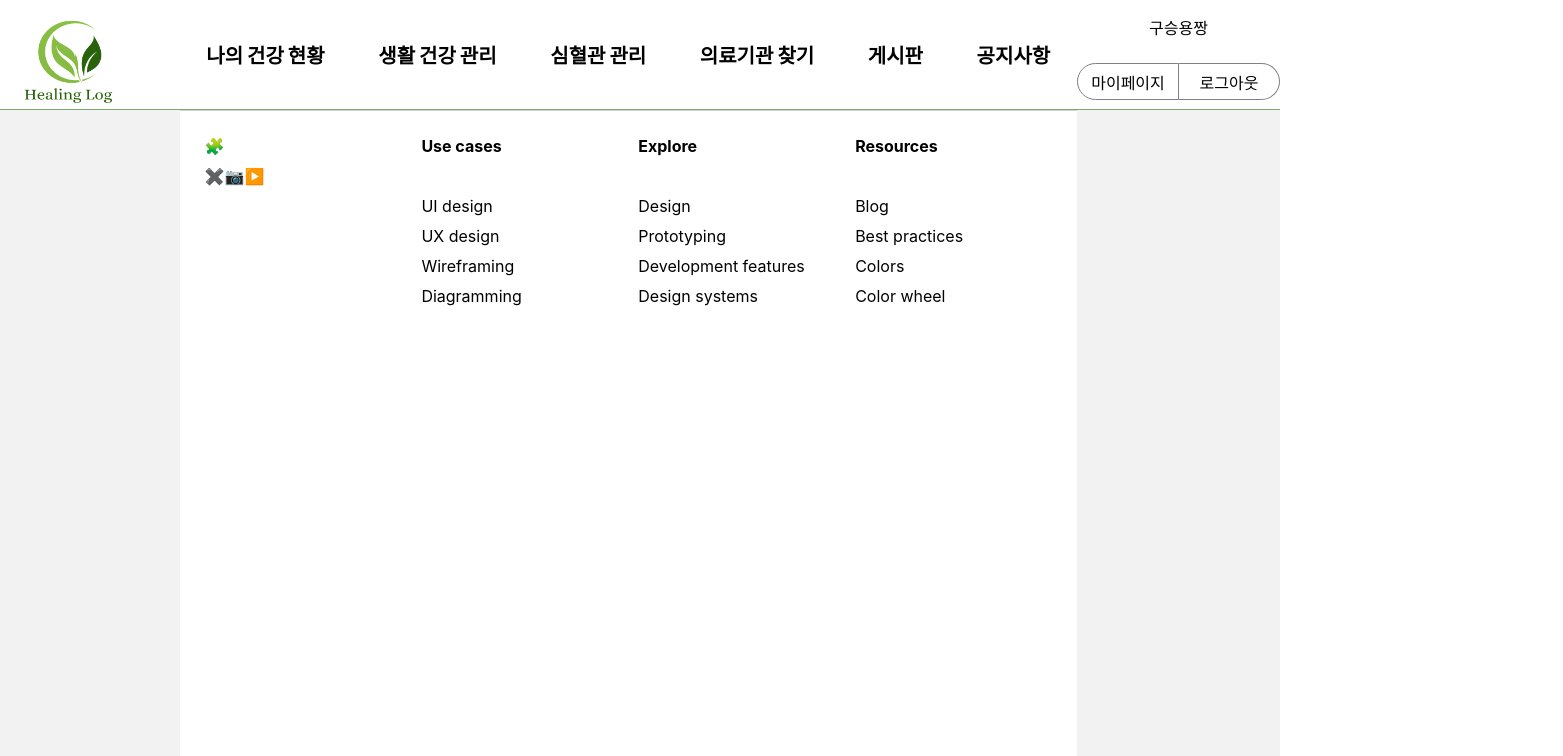
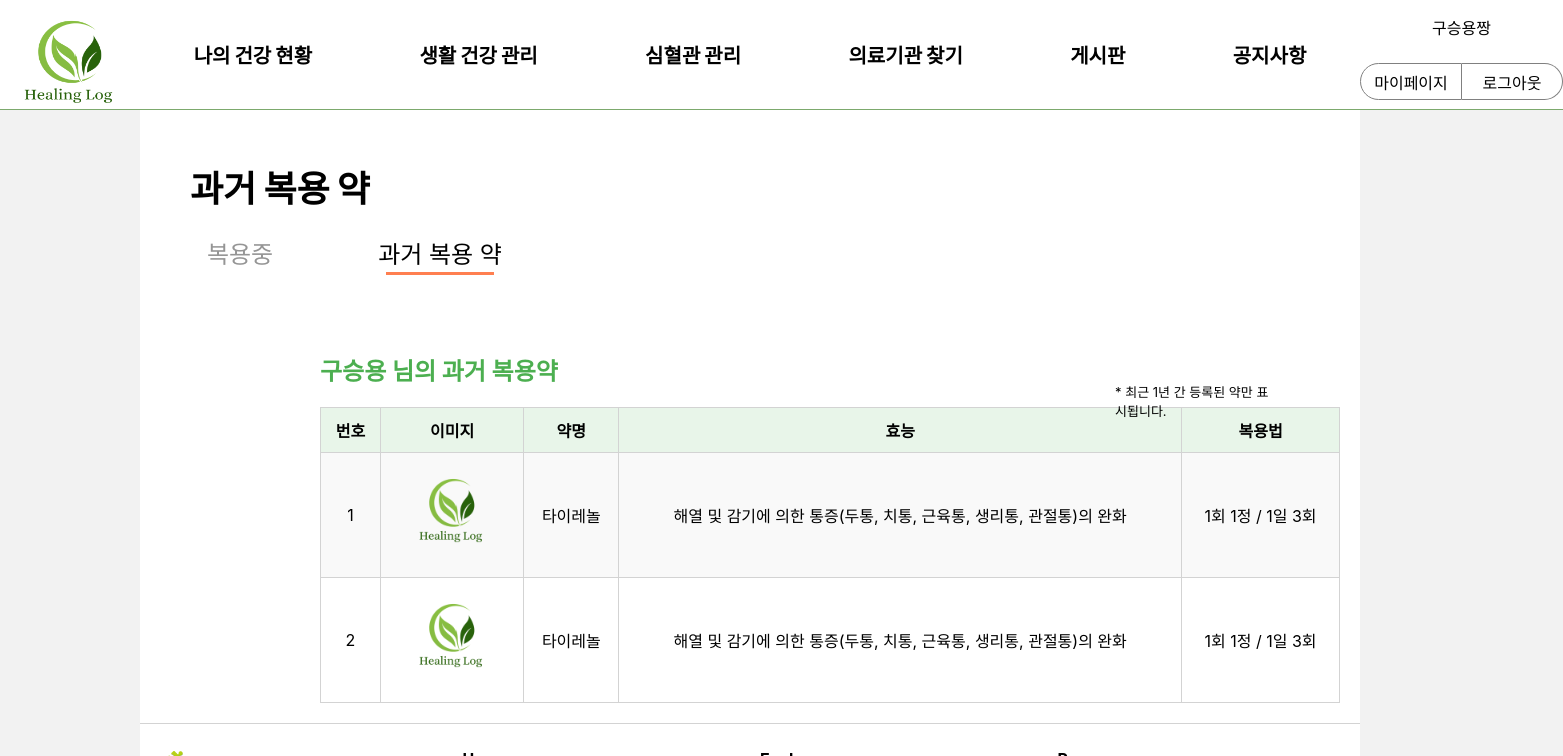
Before and after one commit to rlatmdxor/finalPrj01, a React (Create React App) app in the folder healthcare_react/healinglog/: page /drug1 in a window 1280 px wide. Shown: the top 756 px of the page, 1563 px wide, since content can reach past the window. Built offline with nearby package versions, Linux system fonts and the light colour scheme.

Commit message:
feat : Add drug

```diff
--- a/healthcare_react/healinglog/src/components/pages/LivingHealth/Drug/Drug.jsx
+++ b/healthcare_react/healinglog/src/components/pages/LivingHealth/Drug/Drug.jsx
@@ -5,29 +5,81 @@ import styled from 'styled-components';
 import Btn from '../../../util/Btn';
 import { useDispatch } from 'react-redux';
 import { open } from '../../../../redux/modalSlice';
-import DateBtn from '../../../util/DateBtn';
+import InputTag from '../../../util/Input';
+import MedisonTable from '../../../util/MedisonTable';
+import Navi from '../../../util/Navi';
 
-const BtnDiv = styled.div`
-  margin-left: 910px;
+const BtnContainer = styled.div`
+  display: flex;
+  position: absolute;
+  margin-left: 1045px;
+  gap: 15px;
 `;
+
+const NaviContainer = styled.div`
+  display: grid;
+  position: relative;
+  width: 400px;
+  top: 20px;
+  left: 40px;
+  margin-bottom: 100px;
+  grid-template-columns: 3fr 7fr;
+`;
+const MediSonData = [
+  {
+    image: '/img/logo.png',
+    name: '타이레놀',
+    effect: '해열 및 감기에 의한 통증(두통, 치통, 근육통, 생리통, 관절통)의 완화',
+    dosage: '1회 1정 / 1일 3회',
+  },
+  {
+    image: '/img/logo.png',
+    name: '타이레놀',
+    effect: '해열 및 감기에 의한 통증(두통, 치통, 근육통, 생리통, 관절통)의 완화',
+    dosage: '1회 1정 / 1일 3회',
+  },
+];
+
 const Drug = () => {
   const dispatch = useDispatch();
 
-  const data = ['일', '주', '월'];
-
   return (
     <div>
+      <Modal title={'복용약 등록'} type={'add'}>
+        <InputTag name="submit" type="select" title="모양으로 등록" size={'size3'} mb={'10'} mt={'5'}></InputTag>
+        <InputTag type="select" title="모양" size={'size3'} mb={'10'} mt={'5'}></InputTag>
+        <InputTag type="select" title="이니셜" size={'size3'} mb={'10'} mt={'5'}></InputTag>
+        <InputTag type="select" title="색" size={'size3'} mb={'10'} mt={'5'}></InputTag>
+        <InputTag type="select" title="투약 횟수" size={'size3'} mb={'10'} mt={'5'}></InputTag>
+        <InputTag type="time" title="복용 시간" size={'size3'} mb={'10'} mt={'5'}></InputTag>
+      </Modal>
+      <Modal title={'복용약 수정'} type={'edit'}>
+        <InputTag name="submit" type="select" title="모양으로 등록" size={'size3'} mb={'10'} mt={'5'}></InputTag>
+        <InputTag type="select" title="모양" size={'size3'} mb={'10'} mt={'5'}></InputTag>
+        <InputTag type="select" title="이니셜" size={'size3'} mb={'10'} mt={'5'}></InputTag>
+        <InputTag type="select" title="색" size={'size3'} mb={'10'} mt={'5'}></InputTag>
+        <InputTag type="select" title="투약 횟수" size={'size3'} mb={'10'} mt={'5'}></InputTag>
+        <InputTag type="time" title="복용 시간" size={'size3'} mb={'10'} mt={'5'}></InputTag>
+      </Modal>
       <Title> 복용약</Title>
-      <Modal title={'복용약'}></Modal>
-      <BtnDiv
-        onClick={() => {
-          dispatch(open({ title: '복용약', value: 'block' }));
-        }}
-      >
-        <Btn onClick={console.log('zz')} str={'등록'} c={'#FF7F50'} fc={'white'}></Btn>
-      </BtnDiv>
+      <NaviContainer>
+        <Navi target="drug" tag={'복용중'}></Navi>
+        <Navi target="drug1" tag={'과거 먹은 약'}></Navi>
+      </NaviContainer>
 
-      <DateBtn data={data}></DateBtn>
+      <BtnContainer>
+        <div
+          onClick={() => {
+            dispatch(open({ title: '복용약 등록', value: 'block' }));
+          }}
+        >
+          <Btn str={'등록'} c={'#FF7F50'} fc={'white'}></Btn>
+        </div>
+
+        <Btn str={'삭제'} c={'lightgray'} fc={'black'}></Btn>
+      </BtnContainer>
+
+      <MedisonTable title="구승용 님의 현재 복용약" MediSonData={MediSonData} />
     </div>
   );
 };
--- /dev/null
+++ b/healthcare_react/healinglog/src/components/pages/LivingHealth/Drug/Drug1.jsx
@@ -0,0 +1,58 @@
+import React from 'react';
+
+import Title from '../../../util/Title';
+
+import styled from 'styled-components';
+
+import Navi from '../../../util/Navi';
+import MedisonTable from '../../../util/MedisonTable';
+
+const TextDiv = styled.div`
+  display: flex;
+  position: absolute;
+  font-size: 13px;
+  margin-left: 975px;
+  margin-top: 30px;
+`;
+
+const NaviContainer = styled.div`
+  display: grid;
+  position: relative;
+  width: 400px;
+  top: 20px;
+  left: 40px;
+  margin-bottom: 100px;
+  grid-template-columns: 3fr 7fr;
+`;
+
+const MediSonData = [
+  {
+    image: '/img/logo.png',
+    name: '타이레놀',
+    effect: '해열 및 감기에 의한 통증(두통, 치통, 근육통, 생리통, 관절통)의 완화',
+    dosage: '1회 1정 / 1일 3회',
+  },
+  {
+    image: '/img/logo.png',
+    name: '타이레놀',
+    effect: '해열 및 감기에 의한 통증(두통, 치통, 근육통, 생리통, 관절통)의 완화',
+    dosage: '1회 1정 / 1일 3회',
+  },
+];
+
+const Drug1 = () => {
+  return (
+    <div>
+      <Title> 과거 복용 약</Title>
+      <NaviContainer>
+        <Navi target="drug" tag={'복용중'}></Navi>
+        <Navi target="drug1" tag={'과거 복용 약'}></Navi>
+      </NaviContainer>
+
+      <TextDiv>* 최근 1년 간 등록된 약만 표시됩니다.</TextDiv>
+      <MedisonTable title="구승용 님의 과거 복용약" MediSonData={MediSonData} />
+    </div>
+  );
+};
+
+export default Drug1;
--- a/healthcare_react/healinglog/src/components/util/Input.jsx
+++ b/healthcare_react/healinglog/src/components/util/Input.jsx
@@ -16,11 +16,11 @@ const InputTag = styled.input`
   box-sizing: border-box;
 `;
 
-const Input = ({ type, placeholder, size, mb, mt, ml, mr, title }) => {
+const Input = ({ type, placeholder, size, mb, mt, ml, mr, title, name }) => {
   return (
     <>
       {title}
-      <InputTag type={type} placeholder={placeholder} size={size} mb={mb} mt={mt} ml={ml} mr={mr} />
+      <InputTag name={name} type={type} placeholder={placeholder} size={size} mb={mb} mt={mt} ml={ml} mr={mr} />
     </>
   );
 };
--- /dev/null
+++ b/healthcare_react/healinglog/src/components/util/MedisonTable.jsx
@@ -0,0 +1,77 @@
+import React from 'react';
+import styled from 'styled-components';
+
+const TableWrapper = styled.div`
+  margin: 20px;
+  margin-left: 180px;
+  width: 1020px;
+`;
+
+const Title = styled.h1`
+  font-size: 1.5em;
+  margin-bottom: 20px;
+  color: #4caf50;
+`;
+
+const Table = styled.table`
+  width: 100%;
+  border-collapse: collapse;
+`;
+
+const Th = styled.th`
+  background-color: #e8f5e9;
+  border: 1px solid #d3d3d3;
+  padding: 10px;
+  text-align: center;
+`;
+
+const Td = styled.td`
+  border: 1px solid #d3d3d3;
+  padding: 10px;
+  text-align: center;
+`;
+
+const Image = styled.img`
+  width: 100px;
+  height: auto;
+`;
+
+const Row = styled.tr`
+  &:nth-child(odd) {
+    background-color: #f9f9f9;
+  }
+`;
+
+const MedisonTable = ({ title, MediSonData }) => {
+  return (
+    <TableWrapper>
+      <Title>{title}</Title>
+      <Table>
+        <thead>
+          <tr>
+            <Th>번호</Th>
+            <Th>이미지</Th>
+            <Th>약명</Th>
+            <Th>효능</Th>
+            <Th>복용법</Th>
+          </tr>
+        </thead>
+        <tbody>
+          {MediSonData.map((medicine, index) => (
+            <Row key={index}>
+              <Td>{index + 1}</Td>
+              <Td>
+                <Image src={medicine.image} alt={`약물 ${medicine.name}`} />
+              </Td>
+              <Td>{medicine.name}</Td>
+              <Td>{medicine.effect}</Td>
+              <Td>{medicine.dosage}</Td>
+            </Row>
+          ))}
+        </tbody>
+      </Table>
+    </TableWrapper>
+  );
+};
+
+export default MedisonTable;
--- a/healthcare_react/healinglog/src/components/util/Modal.jsx
+++ b/healthcare_react/healinglog/src/components/util/Modal.jsx
@@ -49,7 +49,7 @@ const ContentDiv = styled.div`
   padding: 30px;
 `;
 
-const Modal = ({ children, title }) => {
+const Modal = ({ children, title, type }) => {
   const [click, setClick] = useState(false);
   const [position, setPosition] = useState({ x: 450, y: 150 });
   const [offset, setOffset] = useState({ x: 450, y: 150 });
@@ -94,8 +94,18 @@ const Modal = ({ children, title }) => {
 
         <CloseBtn onClick={handleClose}>X</CloseBtn>
         <ContentDiv>{children}</ContentDiv>
+
         <BtnContainerDiv>
-          <Btn f={() => {}} c={'#FF7F50'} fc={'white'} str={'등록'}></Btn>
+          {type === 'edit' ? (
+            <>
+              <Btn f={() => {}} c={'#7ca96d'} fc={'white'} str={'수정'}></Btn>{' '}
+              <Btn f={() => {}} c={'lightgray'} fc={'black'} str={'삭제'}></Btn>
+            </>
+          ) : type === 'add' ? (
+            <Btn f={() => {}} c={'#FF7F50'} fc={'white'} str={'등록'}></Btn>
+          ) : (
+            <Btn f={() => {}} c={'#FF7F50'} fc={'white'} str={'시작'}></Btn>
+          )}
         </BtnContainerDiv>
       </ContainerDiv>
     </>
--- a/healthcare_react/healinglog/src/routes.jsx
+++ b/healthcare_react/healinglog/src/routes.jsx
@@ -12,6 +12,7 @@ import Alc from './components/pages/LivingHealth/Alc/Alc';
 import Cigarette from './components/pages/LivingHealth/Cigarette/Cigarette';
 import Diet from './components/pages/LivingHealth/Diet/Diet';
 import Drug from './components/pages/LivingHealth/Drug/Drug';
+import Drug1 from './components/pages/LivingHealth/Drug/Drug1';
 import Exercise from './components/pages/LivingHealth/Exercise/Exercise';
 import Sleep from './components/pages/LivingHealth/Sleep/Sleep';
 import FindIdPage from './components/pages/Member/FindIdPage';
@@ -33,6 +34,7 @@ export const routes = [
   { path: '/alc', component: <Alc /> },
   { path: '/cigarette', component: <Cigarette /> },
   { path: '/drug', component: <Drug /> },
+  { path: '/drug1', component: <Drug1 /> },
   { path: '/bloodpressure', component: <BloodPressure /> },
   { path: '/bloodsugar', component: <BloodSugar /> },
   { path: '/hospital', component: <Hospital /> },
```
Also changed, not shown: healthcare_react/healinglog/src/components/pages/LivingHealth/Sleep/Sleep.jsx (+47 -37 lines).
